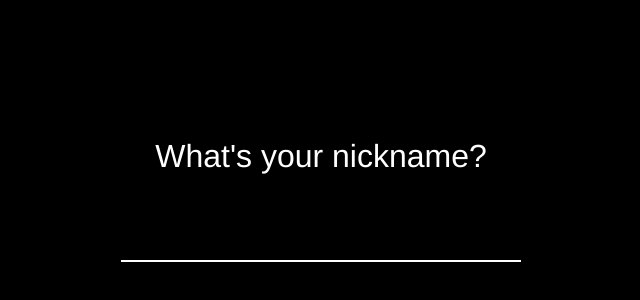
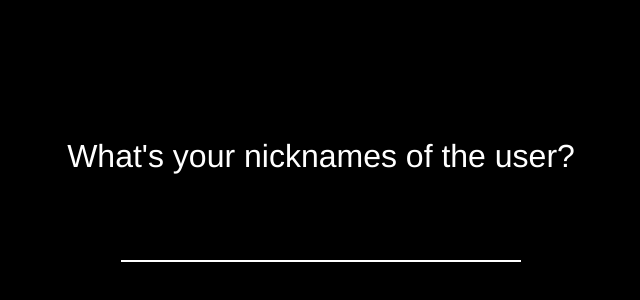
Before and after one commit to Ajikuru/chat-app, a website: page public/index.html in a window 1280 px wide. Shown: the part 194-494 px from the top of the page, without its empty margins (319-959 px from the left). Drawn offline with nearby package versions, Linux system fonts and the light colour scheme; no server answers.

Commit message:
comit
comit

```diff
--- a/public/index.html
+++ b/public/index.html
@@ -15,7 +15,7 @@
     </li>
     <li class="login page">
       <div class="form">
-        <h3 class="title">What's your nickname?</h3>
+        <h3 class="title">What's your nicknames of the user?</h3>
         <input class="usernameInput" type="text" maxlength="14" />
       </div>
     </li>
```
